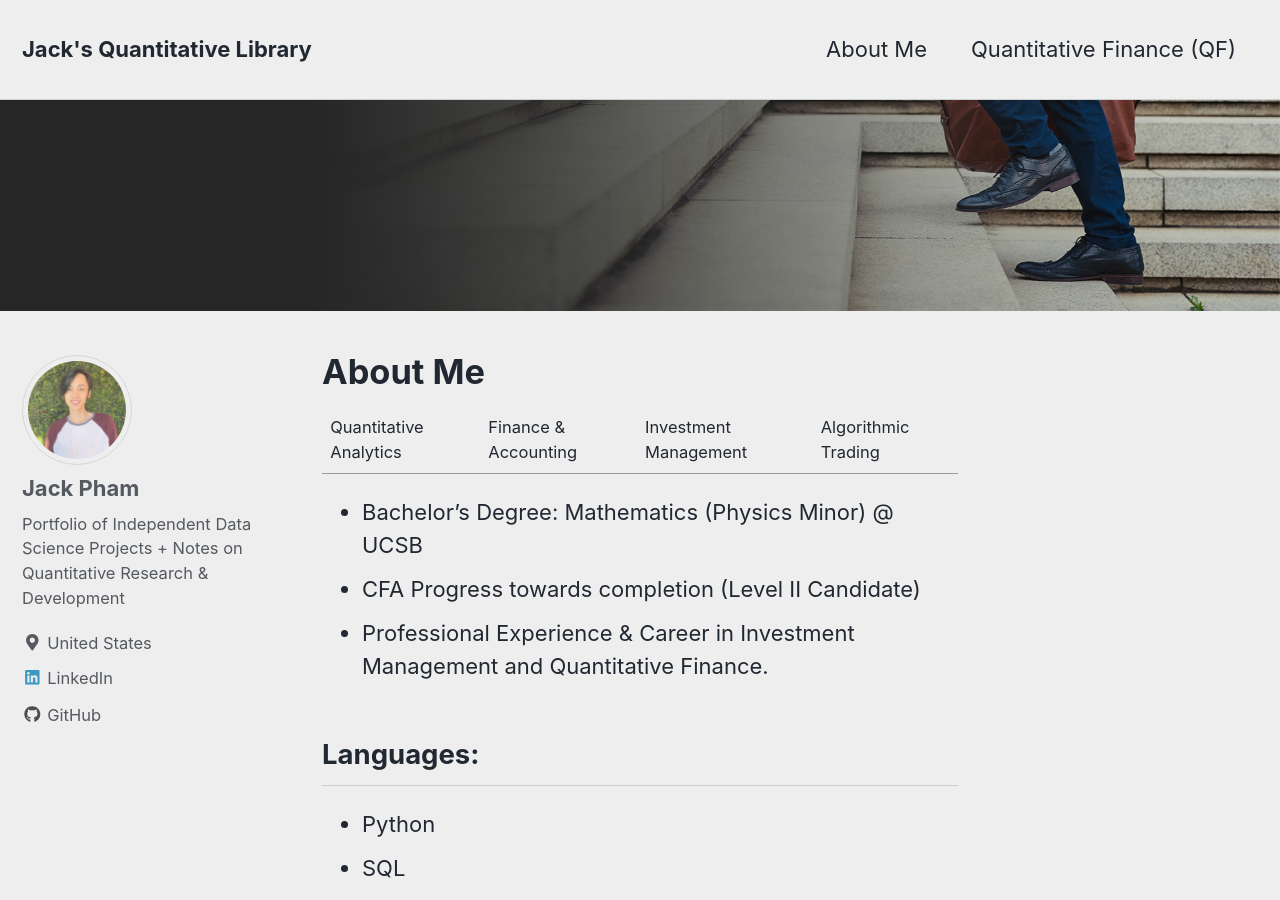
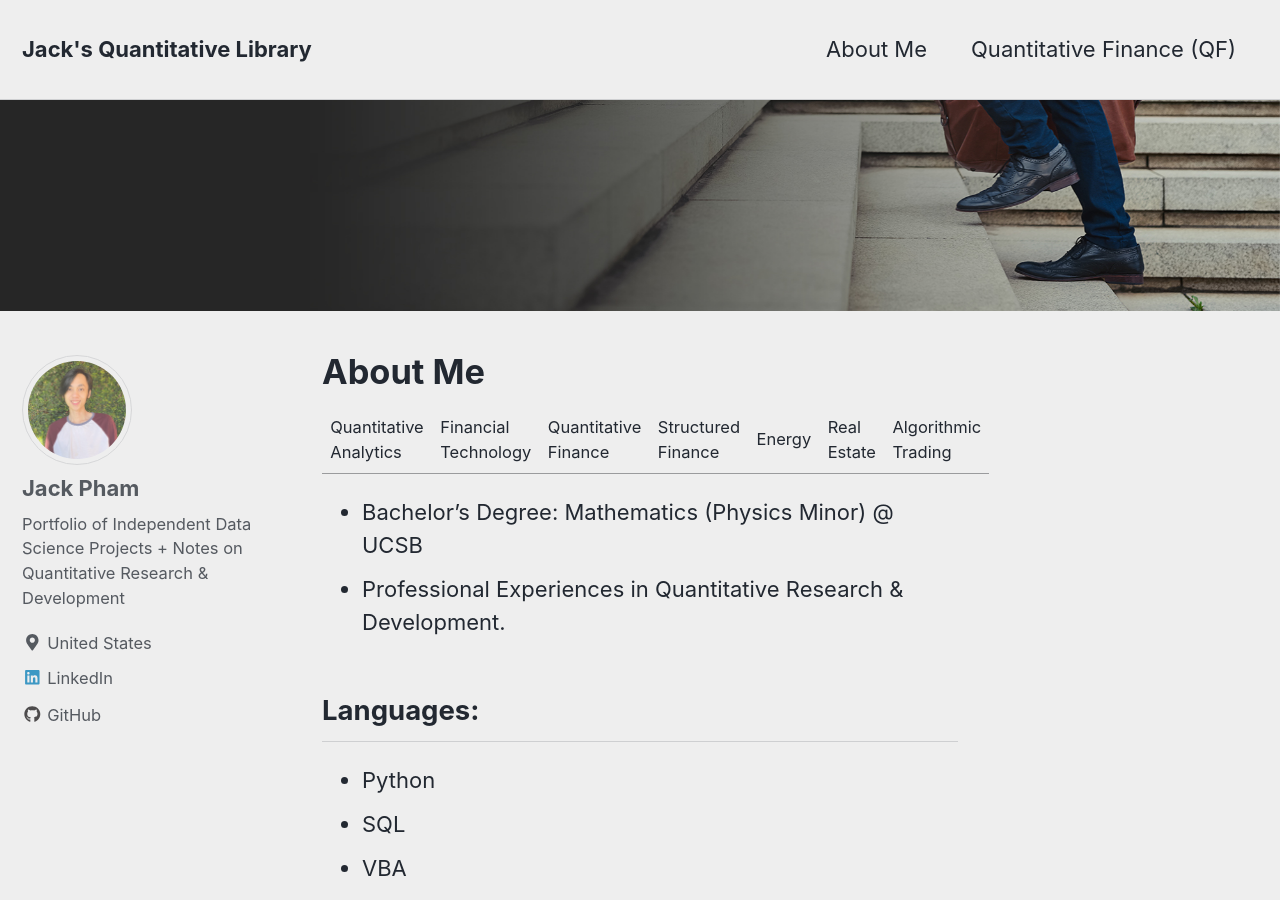
Before and after one commit to jp-quant/jp-quant.github.io, a Jekyll site: the page built from _pages/about.md, in a window 1280 px wide and 900 px high. Built offline with Jekyll 4.4.1, drawn with Linux system fonts in a browser that asks for light colours; nearby versions of some CDN libraries.

Commit message:
Update about.md

```diff
--- a/_pages/about.md
+++ b/_pages/about.md
@@ -4,16 +4,16 @@ permalink: /about/
 header:
   image: "/images/about_me.jpg"
 ---
-Quantitative Analytics | Finance & Accounting | Investment Management | Algorithmic Trading
+Quantitative Analytics | Financial Technology | Quantitative Finance | Structured Finance | Energy | Real Estate | Algorithmic Trading
 
 - Bachelor's Degree: Mathematics (Physics Minor) @ UCSB
-- CFA Progress towards completion (Level II Candidate)
-- Professional Experience & Career in Investment Management and Quantitative Finance.
+- Professional Experiences in Quantitative Research & Development.
 
 
 ## Languages:
 - Python
 - SQL
+- VBA
 - C++
 - R
 - Matlab
```
